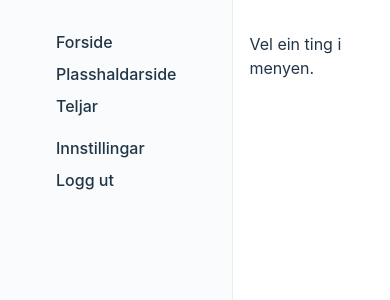
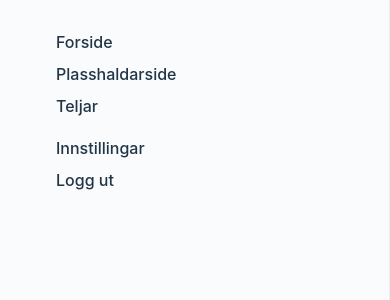
Before and after one commit to DarthMikke/design-demo, a React (Vite) app: page / in a window 390 px wide. Shown: the top 300 px of the page. Built offline with nearby package versions, Linux system fonts and the light colour scheme; the HTML template or start-up script is replaced by a standard one.

Commit message:
Hide menu on mobile

```diff
--- a/src/App.tsx
+++ b/src/App.tsx
@@ -41,7 +41,7 @@ function MainView() {
   const outlet = useOutlet();
 
   return <PaneView>
-    <Pane className={ "side-menu" }>
+    <Pane className={ ("side-menu " + (outlet ? " hidden" : "")) }>
       <List>
         <ListItem><Link to='/'>Forside</Link></ListItem>
         <ListItem><Link to='/loading'>Plasshaldarside</Link></ListItem>
--- a/src/components/styles/SideMenu.scss
+++ b/src/components/styles/SideMenu.scss
@@ -1,4 +1,18 @@
 .side-menu {
+  box-sizing: border-box;
+
+  @media screen and (max-width: 600px) {
+    position: absolute;
+    left: 0;
+    transition: left 0.3s ease-out;
+    width: 100vw;
+
+    &.hidden {
+      left: -100vw;
+    }
+
+  }
+
   background-color: var(--body-bg-color-2);
 
   ul {
```
